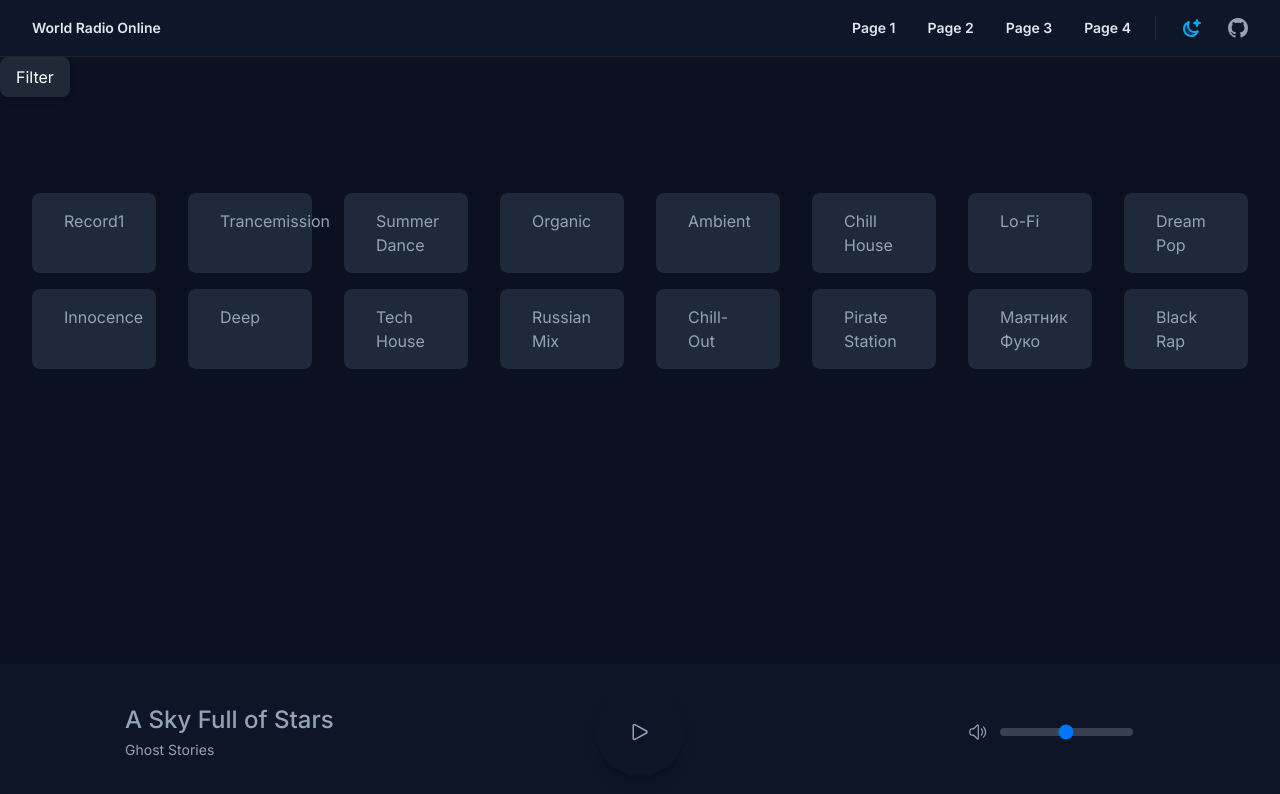
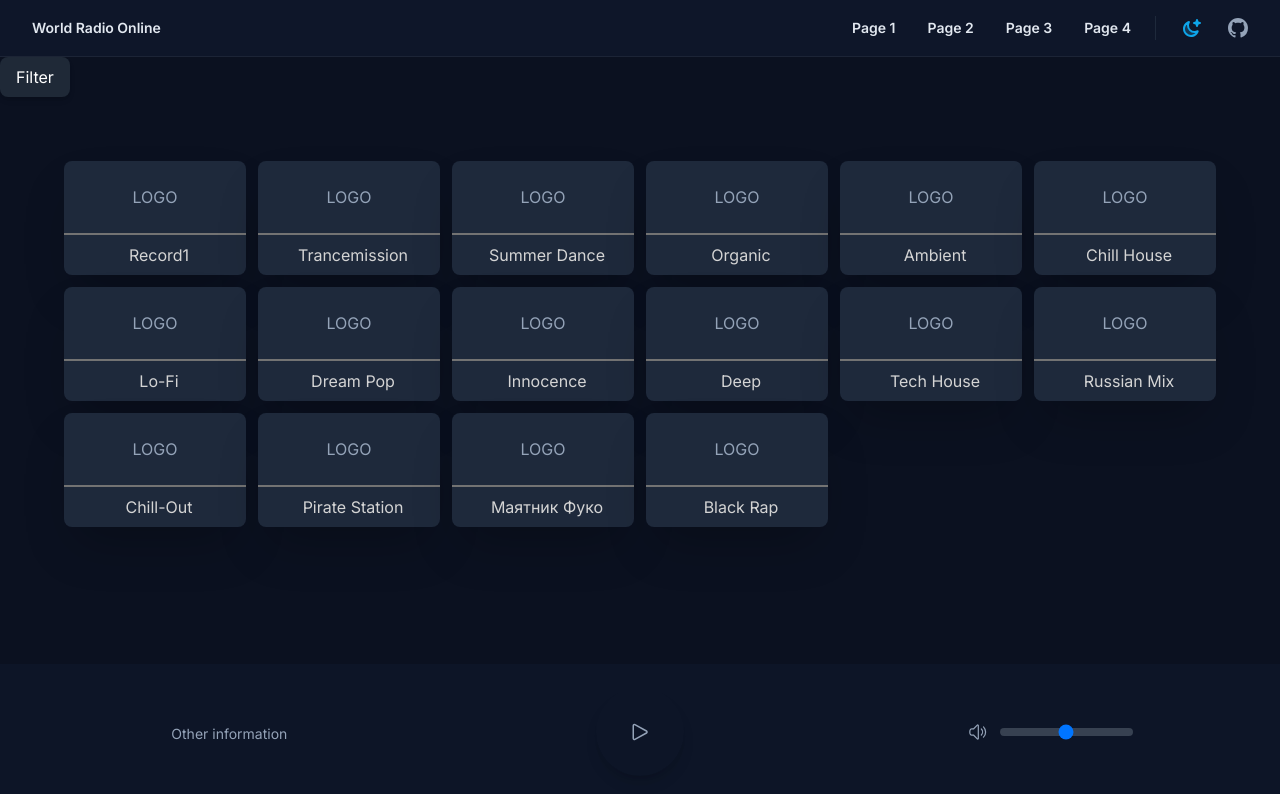
Before and after one commit to anbalabanov/just-to-train, a Next.js app: page / in a window 1280 px wide. Shown: the top 794 px of the page. Built offline with nearby package versions, Linux system fonts and the light colour scheme.

Commit message:
feat(*): fix radio box styles

```diff
--- a/app/components/common/stations/Stations.tsx
+++ b/app/components/common/stations/Stations.tsx
@@ -12,13 +12,14 @@ export const Stations = () => {
     useAppSelector((store) => store.stationReducer.currentStation.id) ?? 0;
 
   const handleClick = (e: any) => {
+    console.log(e.target);
     dispatch(setCurrentStationIdState(+e.target.dataset.id));
   };
 
   return (
-    <div className="mx-auto max-w-2xl px-4 py-16 sm:px-6 sm:py-24 lg:max-w-7xl lg:px-8">
+    <div className="container mx-auto px-16 py-16 ">
       <div
-        className="grid grid-cols-1 gap-x-2 gap-y-4 sm:grid-cols-2 lg:grid-cols-4 xl:grid-cols-8 xl:gap-x-8"
+        className="grid grid-cols-2 gap-x-3 gap-y-3 sm:grid-cols-2 lg:grid-cols-4 xl:grid-cols-6 2xl:grid-cols-8"
         onClick={handleClick}
       >
         {radioList.map(({ id, name }) => (
--- a/app/components/common/stations/station/Station.tsx
+++ b/app/components/common/stations/station/Station.tsx
@@ -10,15 +10,25 @@ type Props = {
 export const Station = ({ name, stationId, currentStationId }: Props) => {
   return (
     <div
-      key={stationId}
-      className={`rounded-lg ${
+      data-id={stationId}
+      className={`block rounded-lg bg-white shadow-2xl text-center  ${
         currentStationId === stationId
-          ? "dark:bg-indigo-500 bg-gray-200 text-indigo-500 dark:text-slate-300"
-          : "bg-slate-50 dark:bg-slate-800"
-      }  rounded-lg px-8 py-4   cursor-pointer`}
-      data-id={stationId}
+          ? "dark:bg-indigo-500"
+          : "dark:bg-slate-800"
+      } cursor-pointer`}
     >
-      {name}
+      <div className="p-6" data-id={stationId}>
+        LOGO
+      </div>
+
+      <div
+        className="border-t-2 border-neutral-100 px-1 py-2 dark:border-neutral-500"
+        data-id={stationId}
+      >
+        <h5 className="flex items-center justify-center text-neutral-500 dark:text-neutral-300">
+          <span className="ml-2">{name}</span>
+        </h5>
+      </div>
     </div>
   );
 };
--- a/app/components/layout/footer/footer.tsx
+++ b/app/components/layout/footer/footer.tsx
@@ -1,19 +1,16 @@
 "use client";
 import { useAppSelector } from "@/app/redux/hooks";
-import { radioList } from "@/app/radio";
 import useAudio from "@/app/hooks/useAudio";
 import { Volume } from "@/app/components/elements/Volume";
 import { PlayIcon } from "@heroicons/react/24/outline";
 import { PauseIcon } from "@heroicons/react/24/outline";
 
 function Footer() {
-  const currentStationId = useAppSelector(
-    (store) => store.stationReducer.currentStation.id,
+  const { name, url } = useAppSelector(
+    (store) => store.stationReducer.currentStation,
   );
 
-  const { playing, toggle, toggleMute, mute } = useAudio(
-    radioList.find(({ id }) => id === currentStationId)?.url ?? "",
-  );
+  const { playing, toggle, mute, toggleMute } = useAudio(url);
 
   return (
     <footer className="fixed inset-x-0 bottom-0 bg-no-repeat dark:bg-slate-900/75">
@@ -21,8 +18,8 @@ function Footer() {
         <div className="w-full p-6">
           <div className="grid grid-cols-3 items-center justify-end justify-items-center md:grid-cols-3 h-full">
             <div className="hover:text-sky-500 dark:hover:text-sky-400">
-              <h3 className="text-2xl font-medium">A Sky Full of Stars</h3>
-              <p className="text-sm mt-1">Ghost Stories</p>
+              <h3 className="text-2xl font-medium">{name}</h3>
+              <p className="text-sm mt-1">Other information</p>
             </div>
             <div
               className="p-8 rounded-full bg-red-light shadow-lg cursor-pointer hover:text-sky-500 dark:hover:text-sky-400"
--- a/app/hooks/useAudio.tsx
+++ b/app/hooks/useAudio.tsx
@@ -1,7 +1,7 @@
 import { useEffect, useState, useRef } from "react";
 import { useAppSelector } from "@/app/redux/hooks";
 
-const useAudio = (url: string) => {
+const useAudio = (url?: string) => {
   const volume = useAppSelector(
     (store) => store.stationReducer.currentStation.volume,
   );
--- a/app/redux/slices/station-slice.ts
+++ b/app/redux/slices/station-slice.ts
@@ -1,4 +1,5 @@
 import { createSlice } from "@reduxjs/toolkit";
+import { radioList } from "@/app/radio";
 
 export interface StationState {
   currentStation: {
@@ -21,8 +22,12 @@ export const stationSlice = createSlice({
   name: "station",
   initialState,
   reducers: {
-    setCurrentStationIdState(state, action) {
-      state.currentStation.id = action.payload;
+    setCurrentStationIdState(state, { payload: id }) {
+      state.currentStation.id = id;
+      const { name = "", url = "" } =
+        radioList.find((station) => station.id === id) ?? {};
+      state.currentStation.name = name;
+      state.currentStation.url = url;
     },
     setVolumeState(state, action) {
       state.currentStation.volume = action.payload;
```
